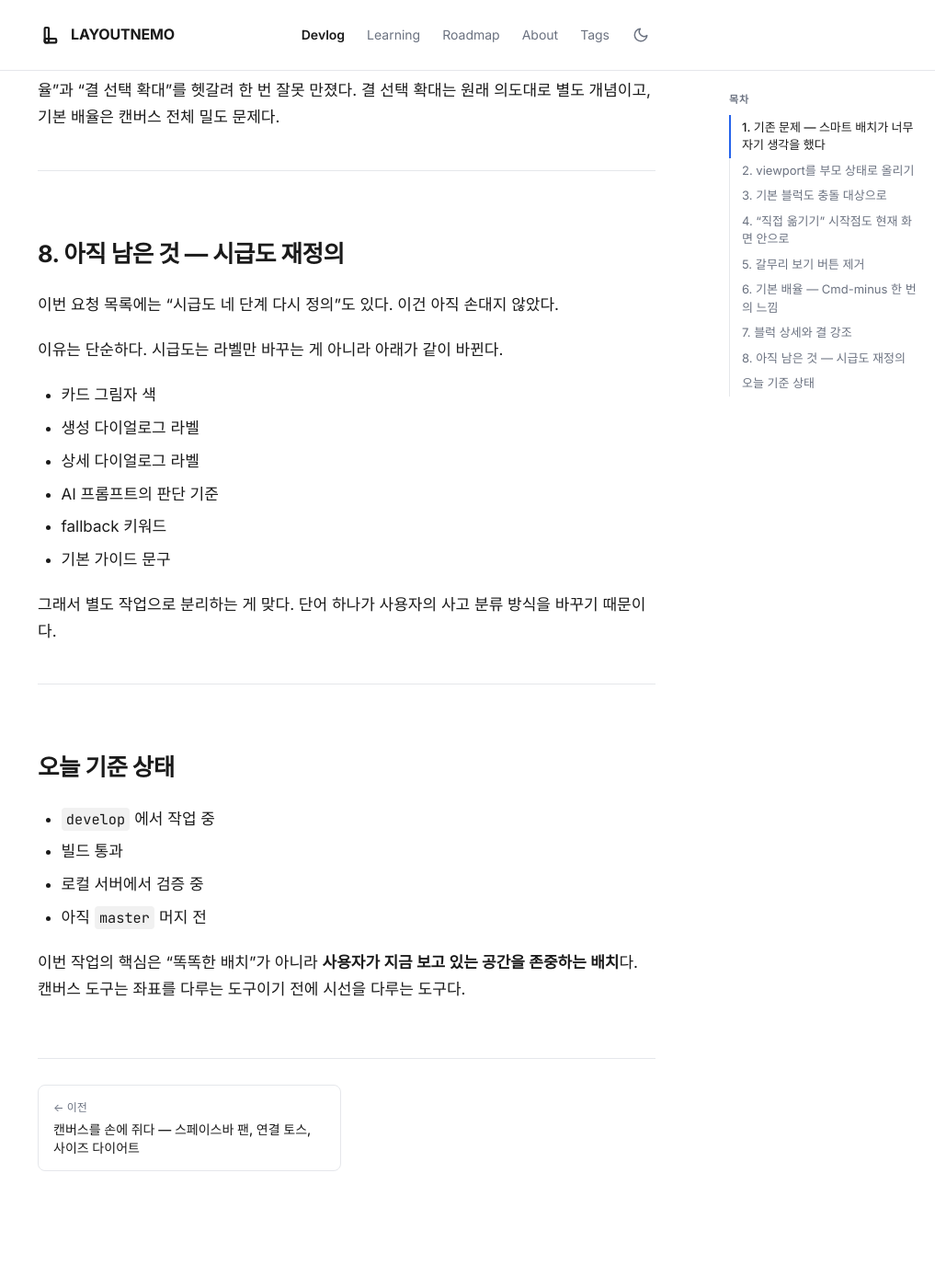
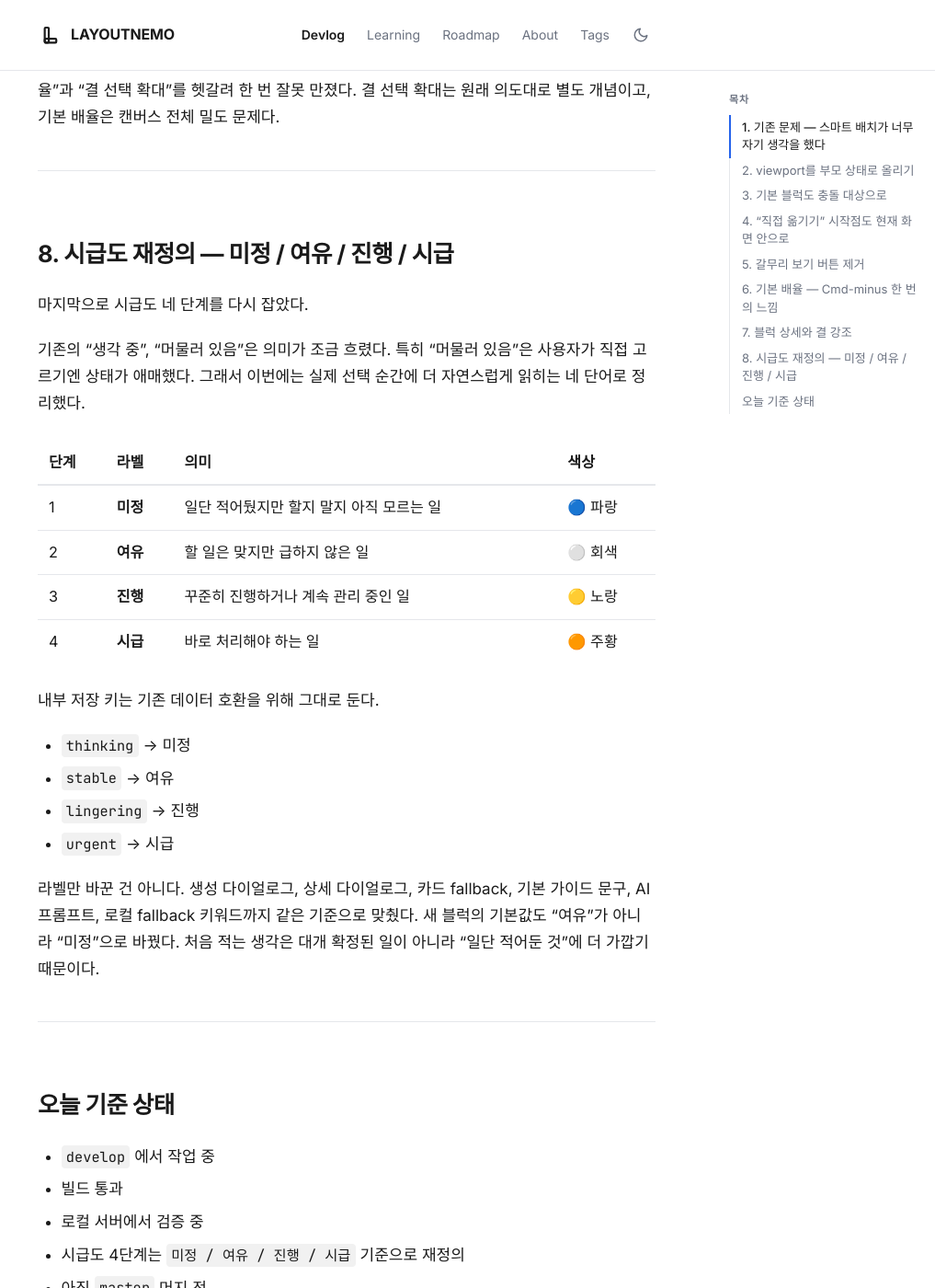
Before and after one commit to Yuwolx/LAYOUTNEMO, a Jekyll site: the page built from docs/devlog/2026-05-28-viewport-aware-placement-and-scale.md, in a window 1280 px wide and 1400 px high, scrolled down 4866 px. Shown: the whole window at 92% size, without its empty margins (263-1280 px from the left). Built offline with Jekyll 4.4.1, drawn with Linux system fonts in a browser that asks for light colours; some web fonts are replaced; some of the changed text lies outside the part shown.

Commit message:
Update urgency labels in blog docs

```diff
--- a/docs/devlog/2026-05-28-viewport-aware-placement-and-scale.md
+++ b/docs/devlog/2026-05-28-viewport-aware-placement-and-scale.md
@@ -1,6 +1,6 @@
 ---
 layout: post
-title: "새 블럭은 지금 보는 곳에 — viewport-aware 배치와 기본 배율 조정"
+title: "새 블럭은 지금 보는 곳에 — viewport-aware 배치와 시급도 재정의"
 parent: Devlog
 nav_order: 7
 ---
@@ -8,7 +8,7 @@ nav_order: 7
 # 새 블럭은 지금 보는 곳에
 {: .no_toc }
 
-**2026-05-28 — develop 브랜치에서 새 블럭 배치, 갈무리 버튼, 기본 화면 배율을 다시 다듬는 중**
+**2026-05-28 — develop 브랜치에서 새 블럭 배치, 갈무리 버튼, 기본 화면 배율, 시급도 표현을 다시 다듬는 중**
 {: .fs-5 .fw-300 }
 
 ---
@@ -158,20 +158,27 @@ const DEFAULT_CANVAS_SCALE = 0.9
 
 ---
 
-## 8. 아직 남은 것 — 시급도 재정의
+## 8. 시급도 재정의 — 미정 / 여유 / 진행 / 시급
 
-이번 요청 목록에는 "시급도 네 단계 다시 정의"도 있다. 이건 아직 손대지 않았다.
+마지막으로 시급도 네 단계를 다시 잡았다.
 
-이유는 단순하다. 시급도는 라벨만 바꾸는 게 아니라 아래가 같이 바뀐다.
+기존의 "생각 중", "머물러 있음"은 의미가 조금 흐렸다. 특히 "머물러 있음"은 사용자가 직접 고르기엔 상태가 애매했다. 그래서 이번에는 실제 선택 순간에 더 자연스럽게 읽히는 네 단어로 정리했다.
 
-- 카드 그림자 색
-- 생성 다이얼로그 라벨
-- 상세 다이얼로그 라벨
-- AI 프롬프트의 판단 기준
-- fallback 키워드
-- 기본 가이드 문구
+| 단계 | 라벨 | 의미 | 색상 |
+|------|------|------|------|
+| 1 | **미정** | 일단 적어뒀지만 할지 말지 아직 모르는 일 | 🔵 파랑 |
+| 2 | **여유** | 할 일은 맞지만 급하지 않은 일 | ⚪ 회색 |
+| 3 | **진행** | 꾸준히 진행하거나 계속 관리 중인 일 | 🟡 노랑 |
+| 4 | **시급** | 바로 처리해야 하는 일 | 🟠 주황 |
 
-그래서 별도 작업으로 분리하는 게 맞다. 단어 하나가 사용자의 사고 분류 방식을 바꾸기 때문이다.
+내부 저장 키는 기존 데이터 호환을 위해 그대로 둔다.
+
+- `thinking` → 미정
+- `stable` → 여유
+- `lingering` → 진행
+- `urgent` → 시급
+
+라벨만 바꾼 건 아니다. 생성 다이얼로그, 상세 다이얼로그, 카드 fallback, 기본 가이드 문구, AI 프롬프트, 로컬 fallback 키워드까지 같은 기준으로 맞췄다. 새 블럭의 기본값도 "여유"가 아니라 "미정"으로 바꿨다. 처음 적는 생각은 대개 확정된 일이 아니라 "일단 적어둔 것"에 더 가깝기 때문이다.
 
 ---
 
@@ -180,6 +187,7 @@ const DEFAULT_CANVAS_SCALE = 0.9
 - `develop` 에서 작업 중
 - 빌드 통과
 - 로컬 서버에서 검증 중
+- 시급도 4단계는 `미정 / 여유 / 진행 / 시급` 기준으로 재정의
 - 아직 `master` 머지 전
 
 이번 작업의 핵심은 "똑똑한 배치"가 아니라 **사용자가 지금 보고 있는 공간을 존중하는 배치**다. 캔버스 도구는 좌표를 다루는 도구이기 전에 시선을 다루는 도구다.
--- a/docs/roadmap.md
+++ b/docs/roadmap.md
@@ -28,7 +28,7 @@ LAYOUTNEMO의 현재 상태와 앞으로의 방향을 기록합니다.
 - [ ] 기본/가이드 블럭까지 고려하는 스마트 배치 충돌 회피 (`develop` 검증 중)
 - [ ] 캔버스 기본 배율 90% 적용과 좌표계 보정 (`develop` 검증 중)
 - [ ] 블럭 상세 다이얼로그 확대, 결 선택 강조 배율 재검토 (`develop` 검증 중)
-- [ ] 시급도 4단계 라벨/의미/AI 판단 기준 재정의
+- [ ] 시급도 4단계 라벨/의미/AI 판단 기준 재정의 (`미정 / 여유 / 진행 / 시급`, `develop` 검증 중)
 - [ ] 일반 드래그 이동을 Undo 히스토리에 정확히 남기기
 - [ ] 정리하기 적용 시 삭제 블럭 보존/히스토리 처리 강화
 - [ ] 정리하기 AI 입력에 태그/기한까지 포함해 제안 품질 높이기
```
Also changed, not shown: docs/about/concept.md (+4 -4 lines), docs/about/features.md (+1 -0 lines), docs/about/tech-stack.md (+2 -0 lines).
